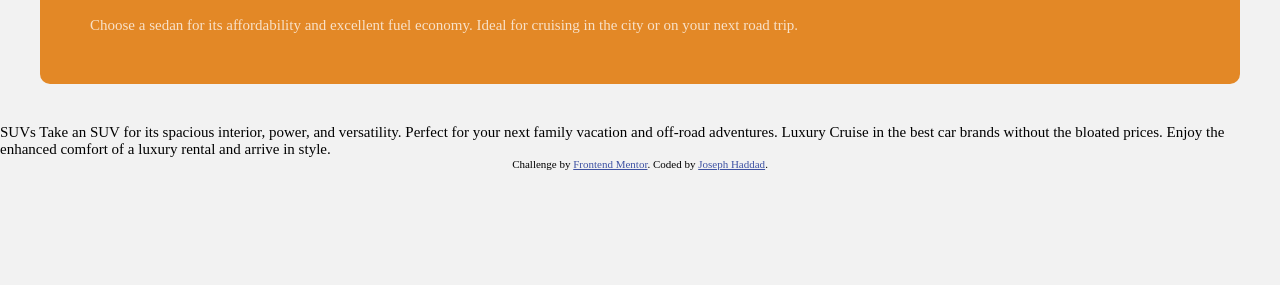
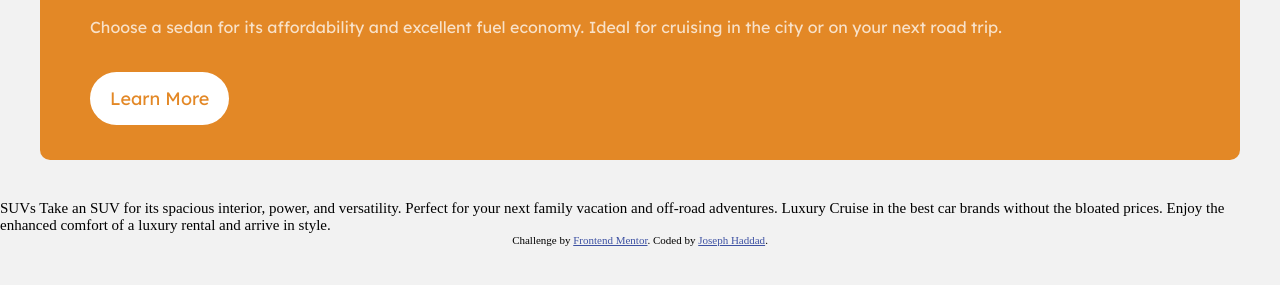
Before and after one commit to joehaddad1000/3-column-preview-card-component, a plain HTML site: page index.html in a window 1280 px wide. Shown: the part 205-490 px from the top of the page. Drawn offline with Linux system fonts and the light colour scheme.

Commit message:
update Sedans

```diff
--- a/containers.css
+++ b/containers.css
@@ -14,7 +14,21 @@
 
 .container p {
   color: hsla(0, 0%, 100%, 0.75);
-  font-family: font-family: 'Lexend Deca', sans-serif;
+  font-size: 16px;
+  font-family: 'Lexend Deca', sans-serif;
+  margin-block-end: 50px;
+}
+.container a {
+  box-sizing: border-box;
+  padding-block: 15px;
+  padding-inline: 20px;
+  color: hsl(31, 77%, 52%);
+  background-color: hsla(235, 0%, 100%, 1);
+  border-radius: 40px;
+  font-size: 18px;
+  text-decoration: none;
+  text-align: center;
+  font-family: 'Lexend Deca', sans-serif;
 }
 
 .c1 {
--- a/index.html
+++ b/index.html
@@ -22,6 +22,9 @@
       <h1>Sedans</h1>
       <p> Choose a sedan for its affordability and excellent fuel economy. Ideal for cruising in the city or on your next road trip.
       </p>
+      <a href="#">
+        Learn More
+      </a>
     </div>
     <div class="c2">
 
```
